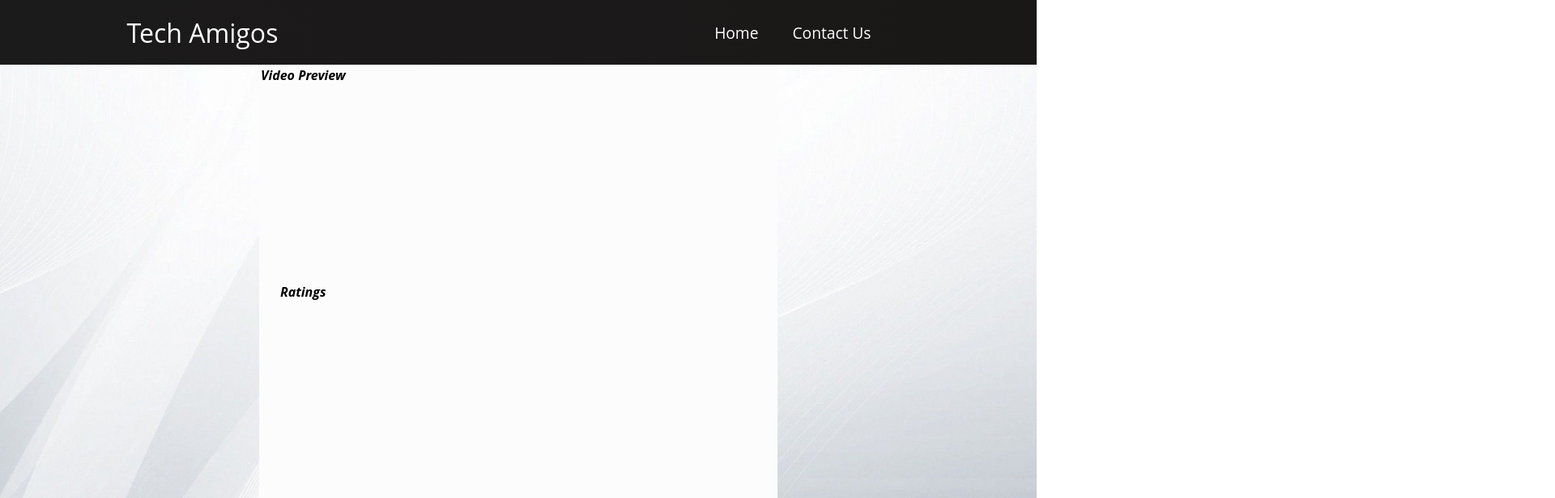
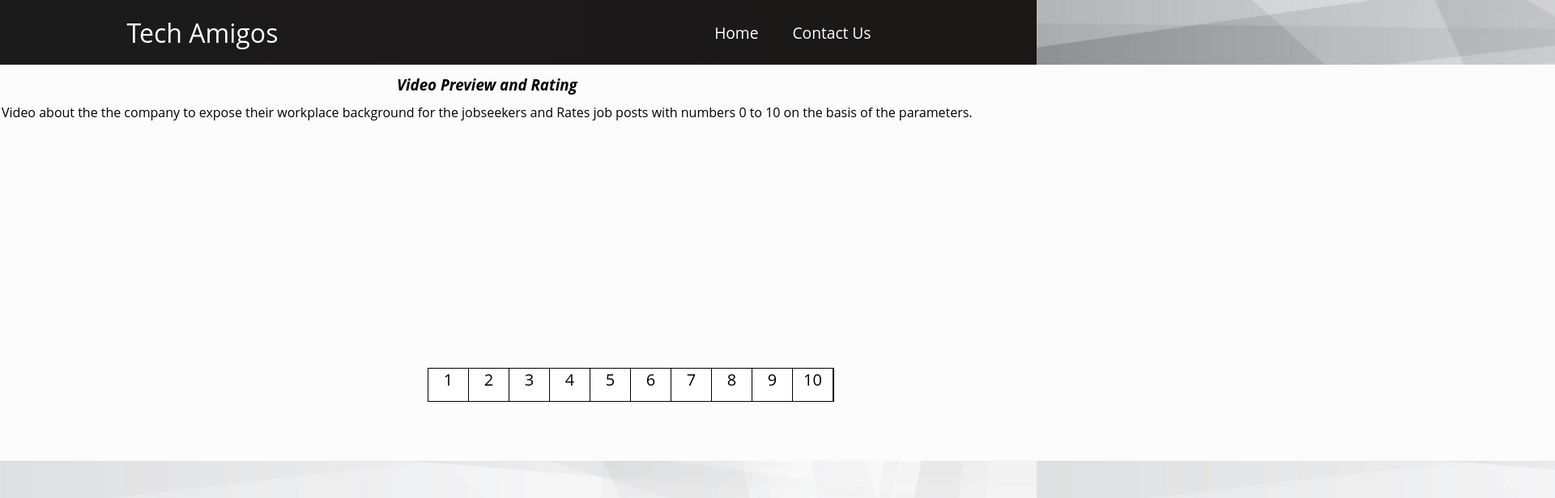
Before and after one commit to Fake-Job-Detection/FJD, a React (Create React App) app in the folder frontend/: page /ComPreview in a window 1280 px wide. Shown: the top 616 px of the page at 81% size, 1920 px wide, since content can reach past the window. Built offline with nearby package versions, Linux system fonts and the light colour scheme.

Commit message:
made changes

```diff
--- a/frontend/src/App.jsx
+++ b/frontend/src/App.jsx
@@ -21,6 +21,9 @@ import ComCreateJob from './components/pages/ComCreateJob';
 import ComPreview from './components/pages/ComPreview';
 import ComValidateInfo from './components/pages/ComValidateInfo';
 import ContactUs from './components/pages/ContactUs';
+import ComForgotPw from './components/pages/ComForgotPw';
+
+
 
 
 
@@ -51,6 +54,7 @@ function App() {
        <Route path='/ComPreview' component={ComPreview} />
        <Route path='/ComValidateInfo' component={ComValidateInfo} />
        <Route path='/ContactUs' component={ContactUs} />
+       <Route path='/ComForgotPw' component={ComForgotPw} />
 
      </Switch>
      </Router>
--- /dev/null
+++ b/frontend/src/components/pages/ComForgotPw.js
@@ -0,0 +1,44 @@
+import React from 'react';
+import Forget from "../../forget.png";
+import './Signup.scss';
+import { Link } from 'react-router-dom';
+
+
+export default function ComForgotPw() {
+  return (
+    <div className="base-container" >
+      <div className="header">Forgot Password</div>
+      <div className="content">
+      <div className="image">
+            <img src={Forget} />
+          </div>
+        <div className="form">
+          <div className="form-group">
+            <label htmlFor="username">Email</label>
+            <input type="email" name="email" placeholder="Email" />
+          </div>
+          <div className="form-group">
+            <label htmlFor="password">Password</label>
+            <input type="password" name="password" placeholder="Password" />
+          </div>
+
+          <div className="form-group">
+            <label htmlFor="conpassword">Confirm Password</label>
+            <input type="conpassword" name="conpassword" placeholder="Confirm password" />
+          </div>
+        </div>
+
+      </div>
+
+
+      <div className="footer">
+      <Link to="/Company" className="btn btn-primary">
+          Reset
+     </Link>
+
+
+
+      </div>
+    </div>
+  );
+}
--- a/frontend/src/components/pages/ComPreview.css
+++ b/frontend/src/components/pages/ComPreview.css
@@ -1,9 +1,52 @@
 
-  .preview {
+.preview {
     text-align: center;
     background-color:rgb(252, 252, 252);
     opacity:1.2;
     color: black;
     margin: auto;
-    width: 50%;
+    width: 500%;
     }
+
+.box{
+        width: 600px;
+        margin:0;
+        display:flex;
+
+    }
+
+.rating{
+        top: 450px;
+        right: 250px;
+        position: absolute;
+        display: flex;
+        flex-direction: row-reverse;
+        margin-top: 5px;
+        border: 1px solid #000;
+        box-sizing: border-box;
+        background: linear-gradient(to right, #f00, #0f0);
+    }
+
+.rating input{
+        display: none;
+    }
+
+.rating label{
+        display: block;
+        cursor: pointer;
+        width: 50px;
+        height: 40px;
+        justify-content: center;
+        align-items: center;
+        transition: 0.5s;
+        background: #fff;
+        color: #000;
+        font-size: 20px;
+        border-right: 1px solid #000;
+    }
+
+.rating input[type="radio"]:hover~ label,
+.rating input[type="radio"]:checked~ label
+{
+     background: transparent;
+}
--- a/frontend/src/components/pages/ComPreview.js
+++ b/frontend/src/components/pages/ComPreview.js
@@ -7,22 +7,33 @@ export default function ComPreview() {
 
     <table>
     <tr>
-    <td colspan = '2'><h4><i> Video Preview</i></h4></td>
+    <td colspan = '2'><h3><i> Video Preview and Rating</i></h3></td>
+    <br/>
+      <br/>
       </tr>
-      <br/>
-      <br/>
-      <br/>
-      <br/>
-      <br/>
-      <br/>
-      <br/>
-      <br/>
-      <br/>
-      <br/>
-      <br/>
-      <tr>
-      <td colspan = '2'><h4><i>Ratings</i></h4></td>
-      </tr>
+
+      <p>Video about the the company to expose their workplace background for the
+          jobseekers and Rates job posts with numbers 0 to 10 on the basis of the parameters.</p>
+      <div class="box">
+      <div class="rating">
+
+        <input type="radio" name="rating" id="rate10"/><label for="rate10"> 10</label>
+        <input type="radio" name="rating" id="rate9"/><label for="rate9"> 9</label>
+        <input type="radio" name="rating" id="rate8"/><label for="rate8"> 8</label>
+        <input type="radio" name="rating" id="rate7"/><label for="rate7"> 7</label>
+        <input type="radio" name="rating" id="rate6"/><label for="rate6"> 6</label>
+        <input type="radio" name="rating" id="rate5"/><label for="rate5"> 5</label>
+        <input type="radio" name="rating" id="rate4"/><label for="rate4"> 4</label>
+        <input type="radio" name="rating" id="rate3"/><label for="rate3"> 3</label>
+        <input type="radio" name="rating" id="rate2"/><label for="rate2"> 2</label>
+        <input type="radio" name="rating" id="rate1"/><label for="rate1"> 1</label>
+
+    </div>
+      <br></br>
+
+
+      </div>
+
       <br/>
       <br/>
       <br/>
--- a/frontend/src/components/pages/ComValidateInfo.js
+++ b/frontend/src/components/pages/ComValidateInfo.js
@@ -1,5 +1,5 @@
 import React from "react";
-import "./Company";
+import company from "./Company";
 
 
 export default function ComValidateInfo(values) {
--- a/frontend/src/components/pages/Company.js
+++ b/frontend/src/components/pages/Company.js
@@ -1,7 +1,7 @@
 import './Company.css';
 import React, { useState, useEffect } from "react";
 import { useSpring, animated } from "react-spring";
-import {NavLink} from "react-router-dom";
+import { Link } from 'react-router-dom';
 import validate from './ComValidateInfo';
 
 
@@ -97,7 +97,10 @@ export default function Company() {
 				</animated.form>
 			</div>
 			<animated.div className="forgot-panel" style={loginProps}>
-				<a herf="#">Forgot your password</a>
+			<Link to="/Forgotpassword" >
+             <h4>Forgotpassword?</h4>
+            </Link>
+
 			</animated.div>
 		</div>
 	);
--- a/frontend/src/components/pages/Testimonials.css
+++ b/frontend/src/components/pages/Testimonials.css
@@ -1,5 +1,5 @@
 .reviewhead {
-    background: url('./Com.jpg') center center/cover no-repeat;
+    background: url('./images.jpg') center center/cover no-repeat;
     height: 100vh;
     width: 100%;
     display: flex;
```
Also changed, not shown: frontend/src/components/pages/Com.jpg (deleted), frontend/src/components/pages/images.jpg.
